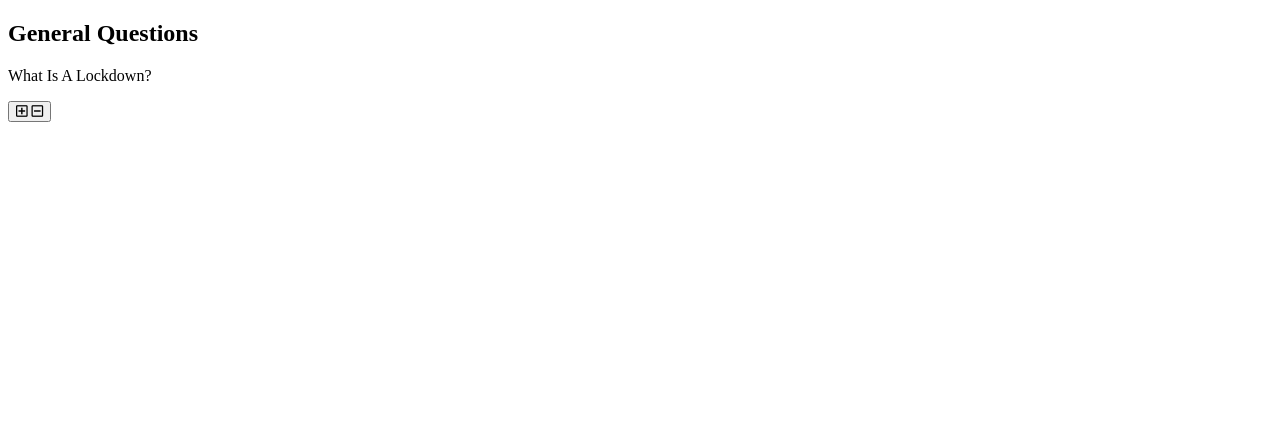
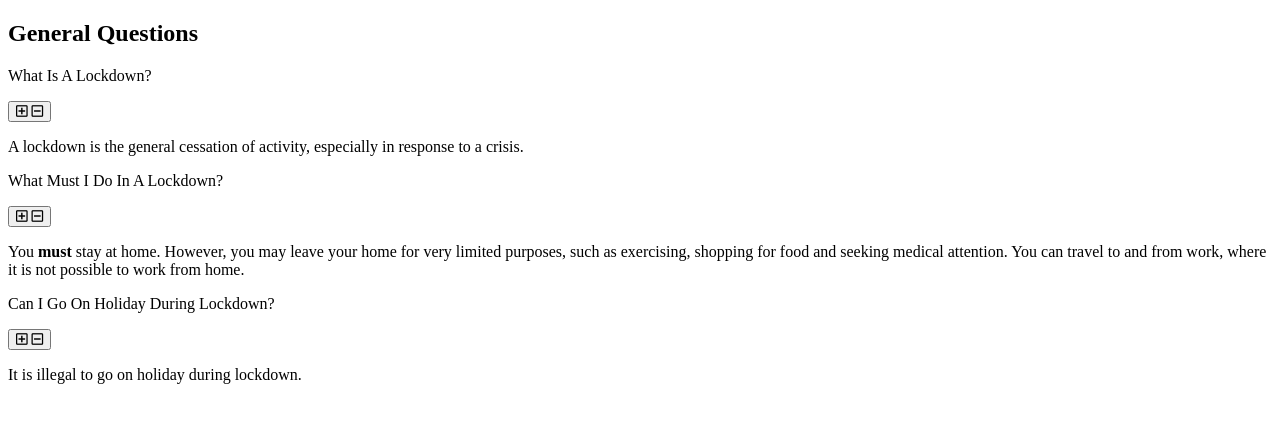
Before and after one commit to derektypist/questions, a plain HTML site: page index.html in a window 1280 px wide. Drawn offline with Linux system fonts and the light colour scheme.

Commit message:
Completed questions at index.html

```diff
--- a/index.html
+++ b/index.html
@@ -27,15 +27,52 @@
                     <span class="plus-icon"><i class="far fa-plus-square"></i></span>
                     <span class="minus-icon"><i class="far fa-minus-square"></i></span>
                     </button>
-
                 </div>
                 <!-- Question Text -->
                 <div class="question-text">
-
+                    <p>A lockdown is the general cessation of activity, especially in response to a crisis.</p>
                 </div>
 
             </article>
             <!-- End Single Question -->
+
+            <!-- Single Question -->
+            <article class="question">
+                <!-- Question Title -->
+                <div class="question-title">
+                    <p>What Must I Do In A Lockdown?</p>
+                    <button type="button" class="question-btn">
+                    <span class="plus-icon"><i class="far fa-plus-square"></i></span>
+                    <span class="minus-icon"><i class="far fa-minus-square"></i></span>
+                    </button>
+                </div>
+                <!-- Question Text -->
+                <div class="question-text">
+                    <!-- Make the word must in bold type -->
+                    <p>You <strong>must</strong> stay at home.  However, you may leave your home for very limited purposes, such as exercising, shopping for food and seeking medical attention.  You can travel to and from work, where it is not possible to work from home.</p>
+                </div>
+
+            </article>
+            <!-- End Single Question -->
+
+            <!-- Single Question -->
+            <article class="question">
+                <!-- Question Title -->
+                <div class="question-title">
+                    <p>Can I Go On Holiday During Lockdown?</p>
+                    <button type="button" class="question-btn">
+                    <span class="plus-icon"><i class="far fa-plus-square"></i></span>
+                    <span class="minus-icon"><i class="far fa-minus-square"></i></span>
+                    </button>
+                </div>
+                <!-- Question Text -->
+                <div class="question-text">
+                    <p>It is illegal to go on holiday during lockdown.</p>
+                </div>
+
+            </article>
+            <!-- End Single Question -->
+
         </div>
     </section>
 </body>
```
